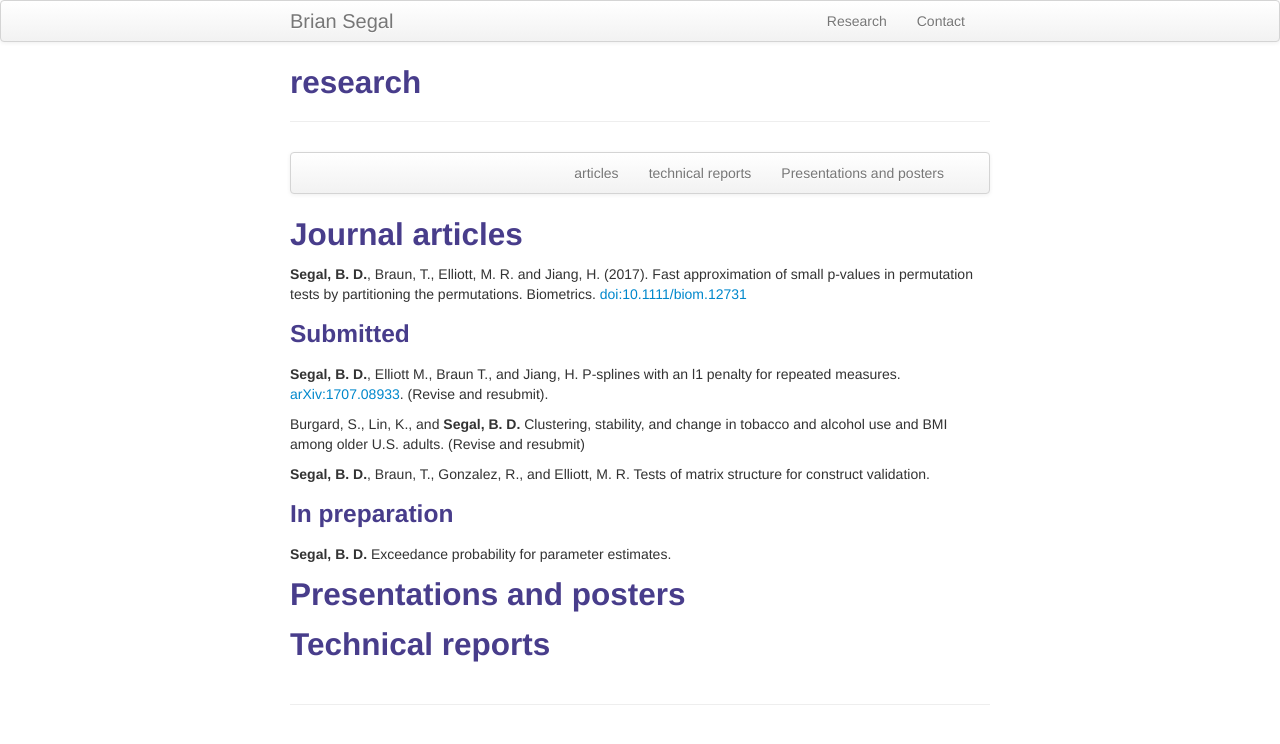
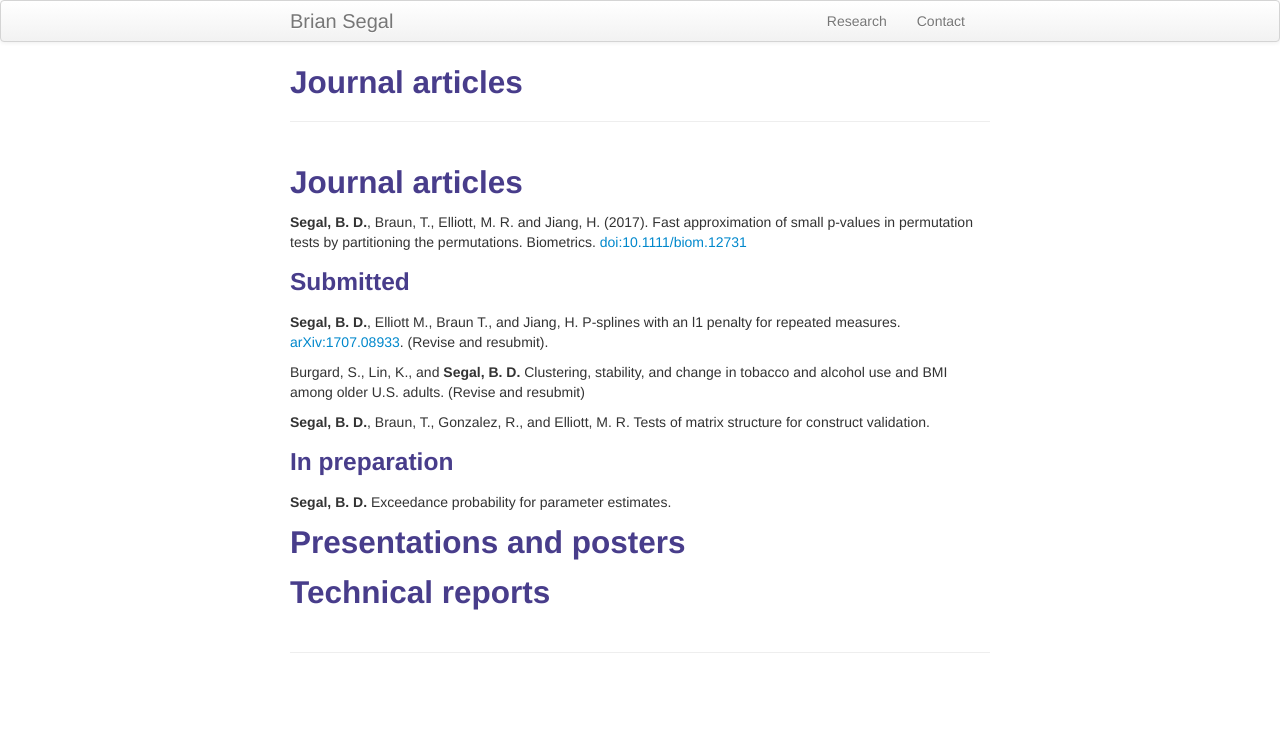
Before and after one commit to bdsegal/bdsegal.github.io, a Jekyll site: the page built from pages/research.md, in a window 1280 px wide. Shown: the top 744 px of the page. Built offline with Jekyll 4.4.1, drawn with Linux system fonts in a browser that asks for light colours; our own code applies the rules of GitHub Pages for plain Markdown files.

Commit message:
updated format

```diff
--- a/pages/research.md
+++ b/pages/research.md
@@ -1,18 +1,8 @@
 ---
 layout: page
-title: research
+title:
 description: Karl Broman's publications
 ---
-
-<div class="navbar">
-    <div class="navbar-inner">
-        <ul class="nav">
-            <li><a href="#articles">articles</a></li>
-            <li><a href="#techreports">technical reports</a></li>
-            <li><a href="#presentposter">Presentations and posters</a></li>
-        </ul>
-    </div>
-</div>
 
 ## <a name="articles"></a>Journal articles
 
```
Also changed, not shown: index.md (+6 -0 lines), pages/contact.md (+1 -1 lines).
